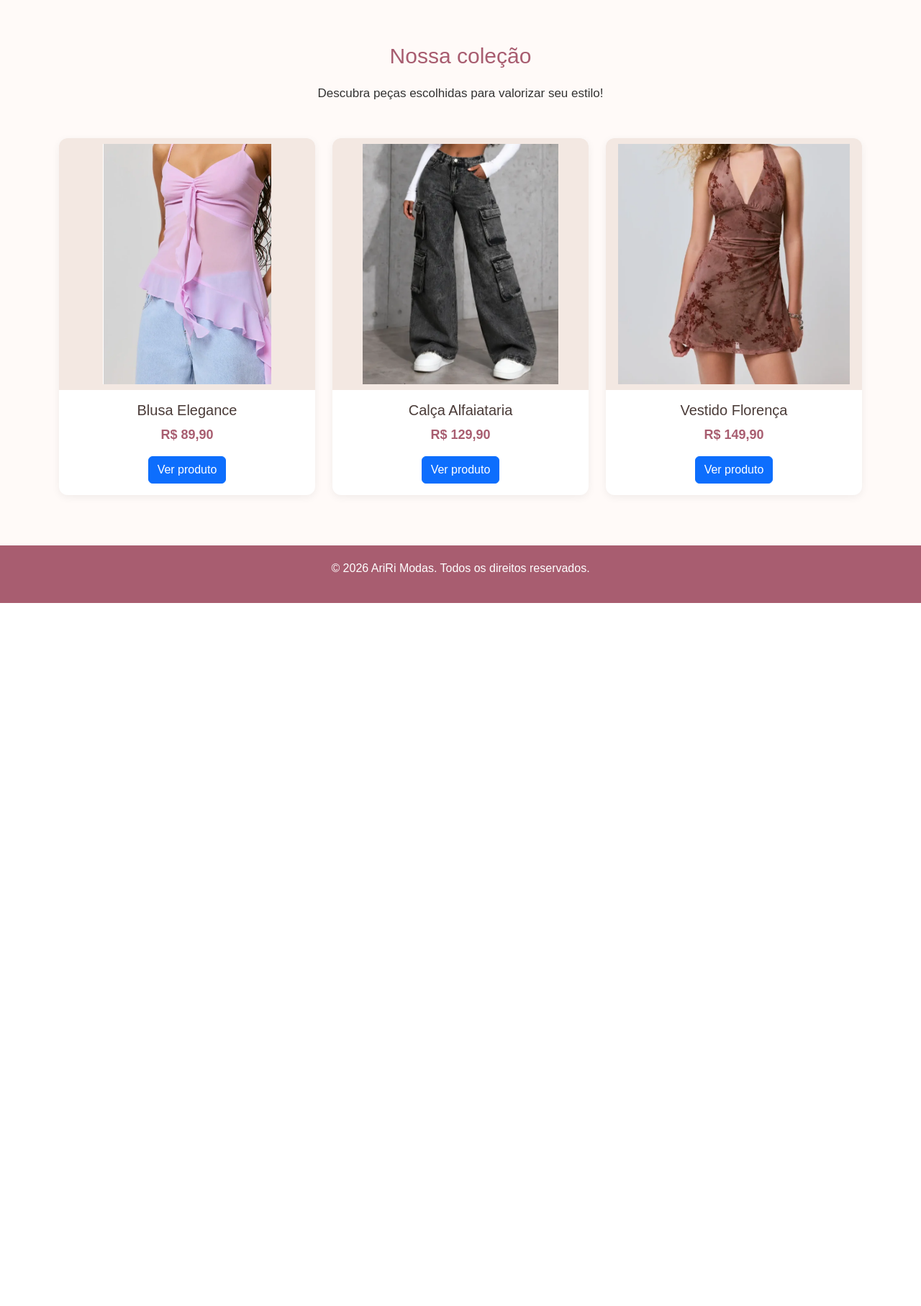
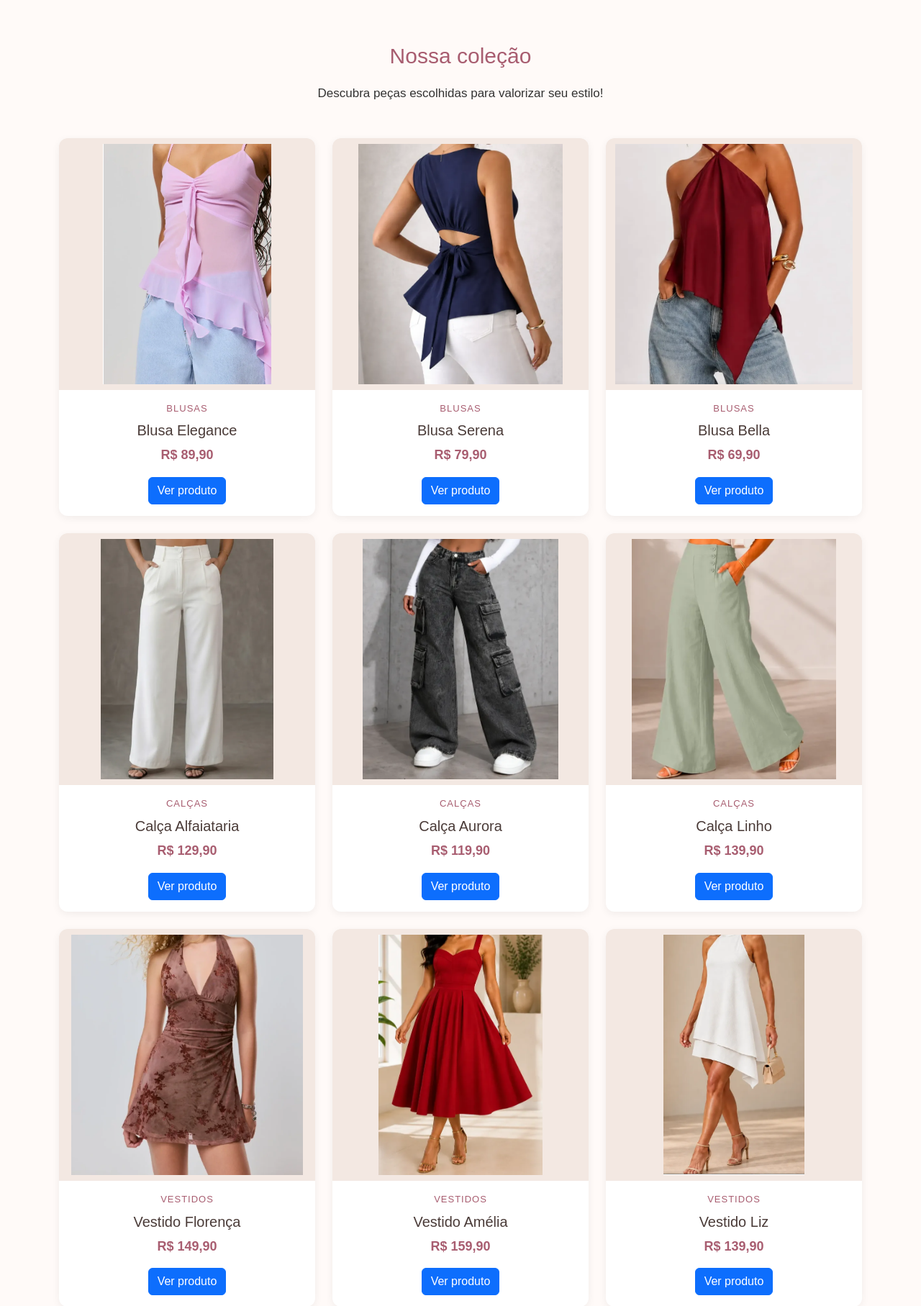
Before and after one commit to ArianeRezende16/AriRi-Modas, a PHP site: page /pages/colecao.php in a window 1280 px wide. Shown: the part 203-2018 px from the top of the page at 72% size. Before the commit the page ends 1041 px from the top, so only its background shows below. Run offline with PHP 8.4, Linux system fonts and the light colour scheme.

Commit message:
feat: adiciona catalogo com 12 produtos

```diff
--- a/assets/css/style.css
+++ b/assets/css/style.css
@@ -96,3 +96,42 @@ footer {
     background-color: #f3e8e2;
     padding: 8px;
 }
+
+/* Categoria dos produtos */
+.categoria-produto {
+    color: #a85d70;
+    font-size: 13px;
+    text-transform: uppercase;
+    letter-spacing: 1px;
+    margin-bottom: 8px;
+}
+
+/* Preços */
+.produto-card .card-text {
+    color: #a85d70;
+    font-weight: bold;
+    font-size: 18px;
+}
+
+/* Imagem dos produtos */
+.foto-produto {
+    width: 100%;
+    height: 350px;
+    object-fit: contain;
+    background-color: #f3e8e2;
+    padding: 8px;
+}
+
+/* Imagem na página individual */
+.imagem-detalhe {
+    width: 100%;
+    max-height: 550px;
+    object-fit: contain;
+    background-color: #f3e8e2;
+}
+
+/* Preço na página individual */
+.preco-detalhe {
+    color: #a85d70;
+    font-weight: bold;
+}
--- /dev/null
+++ b/includes/produtos.php
@@ -0,0 +1,102 @@
+
+<?php
+
+$produtos = [
+
+    1 => [
+        'nome' => 'Blusa Elegance',
+        'preco' => 89.90,
+        'imagem' => 'blusa.png',
+        'categoria' => 'Blusas',
+        'descricao' => 'Uma blusa delicada e elegante, perfeita para compor looks modernos.'
+    ],
+
+    2 => [
+        'nome' => 'Blusa Serena',
+        'preco' => 79.90,
+        'imagem' => 'serena.png',
+        'categoria' => 'Blusas',
+        'descricao' => 'Uma peça charmosa e versátil para diferentes ocasiões.'
+    ],
+
+    3 => [
+        'nome' => 'Blusa Bella',
+        'preco' => 69.90,
+        'imagem' => 'bella.png',
+        'categoria' => 'Blusas',
+        'descricao' => 'Uma blusa básica e sofisticada para completar seu guarda-roupa.'
+    ],
+
+    4 => [
+        'nome' => 'Calça Alfaiataria',
+        'preco' => 129.90,
+        'imagem' => 'calca.png',
+        'categoria' => 'Calças',
+        'descricao' => 'Uma calça sofisticada e versátil para diversas ocasiões.'
+    ],
+
+    5 => [
+        'nome' => 'Calça Aurora',
+        'preco' => 119.90,
+        'imagem' => 'aurora.png',
+        'categoria' => 'Calças',
+        'descricao' => 'Uma peça moderna que combina conforto e elegância.'
+    ],
+
+    6 => [
+        'nome' => 'Calça Linho',
+        'preco' => 139.90,
+        'imagem' => 'linho.png',
+        'categoria' => 'Calças',
+        'descricao' => 'Uma calça leve e elegante, ideal para looks delicados.'
+    ],
+
+    7 => [
+        'nome' => 'Vestido Florença',
+        'preco' => 149.90,
+        'imagem' => 'vestido.png',
+        'categoria' => 'Vestidos',
+        'descricao' => 'Um vestido feminino e delicado, ideal para valorizar seu estilo.'
+    ],
+
+    8 => [
+        'nome' => 'Vestido Amélia',
+        'preco' => 159.90,
+        'imagem' => 'amelia.png',
+        'categoria' => 'Vestidos',
+        'descricao' => 'Um vestido elegante para ocasiões especiais.'
+    ],
+
+    9 => [
+        'nome' => 'Vestido Liz',
+        'preco' => 139.90,
+        'imagem' => 'liz.png',
+        'categoria' => 'Vestidos',
+        'descricao' => 'Uma peça delicada e versátil para compor looks femininos.'
+    ],
+
+    10 => [
+        'nome' => 'Saia Serena',
+        'preco' => 99.90,
+        'imagem' => 'saia-serena.png',
+        'categoria' => 'Saias',
+        'descricao' => 'Uma saia elegante que combina com diferentes estilos.'
+    ],
+
+    11 => [
+        'nome' => 'Saia Maya',
+        'preco' => 109.90,
+        'imagem' => 'maya.png',
+        'categoria' => 'Saias',
+        'descricao' => 'Uma peça moderna e sofisticada para o dia a dia.'
+    ],
+
+    12 => [
+        'nome' => 'Saia Liz',
+        'preco' => 89.90,
+        'imagem' => 'saia-liz.png',
+        'categoria' => 'Saias',
+        'descricao' => 'Uma saia delicada para criar combinações elegantes.'
+    ]
+
+];
--- a/pages/colecao.php
+++ b/pages/colecao.php
@@ -1,5 +1,8 @@
 
-<?php include '../includes/header.php'; ?>
+<?php
+include '../includes/header.php';
+include '../includes/produtos.php';
+?>
 
 <section class="pagina">
     <h2>Nossa coleção</h2>
@@ -8,41 +11,40 @@
     <div class="container mt-5">
         <div class="row g-4">
 
-            <!-- Produto 1 -->
-            <div class="col-md-4">
-                <div class="card produto-card">
-                    <img src="../assets/img/blusa.png" class="card-img-top foto-produto" alt="Blusa Elegance">
-                    <div class="card-body">
-                        <h5 class="card-title">Blusa Elegance</h5>
-                        <p class="card-text">R$ 89,90</p>
-                        <a href="#" class="btn btn-primary">Ver produto</a>
+            <?php foreach ($produtos as $id => $produto): ?>
+
+                <div class="col-12 col-sm-6 col-md-4">
+                    <div class="card produto-card h-100">
+
+                        <img
+                            src="../assets/img/<?php echo htmlspecialchars($produto['imagem']); ?>"
+                            class="card-img-top foto-produto"
+                            alt="<?php echo htmlspecialchars($produto['nome']); ?>"
+                        >
+
+                        <div class="card-body">
+                            <p class="categoria-produto">
+                                <?php echo htmlspecialchars($produto['categoria']); ?>
+                            </p>
+
+                            <h5 class="card-title">
+                                <?php echo htmlspecialchars($produto['nome']); ?>
+                            </h5>
+
+                            <p class="card-text">
+                                R$ <?php echo number_format($produto['preco'], 2, ',', '.'); ?>
+                            </p>
+
+                            <a href="produto.php?id=<?php echo $id; ?>"
+                               class="btn btn-primary">
+                                Ver produto
+                            </a>
+                        </div>
+
                     </div>
                 </div>
-            </div>
 
-            <!-- Produto 2 -->
-            <div class="col-md-4">
-                <div class="card produto-card">
-                    <img src="../assets/img/calca.png" class="card-img-top foto-produto" alt="Calça Alfaiataria">
-                    <div class="card-body">
-                        <h5 class="card-title">Calça Alfaiataria</h5>
-                        <p class="card-text">R$ 129,90</p>
-                        <a href="#" class="btn btn-primary">Ver produto</a>
-                    </div>
-                </div>
-            </div>
-
-            <!-- Produto 3 -->
-            <div class="col-md-4">
-                <div class="card produto-card">
-                    <img src="../assets/img/vestido.png" class="card-img-top foto-produto" alt="Vestido Florença">
-                    <div class="card-body">
-                        <h5 class="card-title">Vestido Florença</h5>
-                        <p class="card-text">R$ 149,90</p>
-                        <a href="#" class="btn btn-primary">Ver produto</a>
-                    </div>
-                </div>
-            </div>
+            <?php endforeach; ?>
 
         </div>
     </div>
```
Also changed, not shown: pages/produto.php (added, +70 -0 lines), assets/img/amelia.png (added), assets/img/aurora.png (added), assets/img/bella.png (added), assets/img/calca.png, assets/img/linho.png (added), assets/img/liz.png (added), assets/img/maya.png (added), assets/img/saia-liz.png (added), assets/img/saia-serena.png (added), assets/img/serena.png (added).
